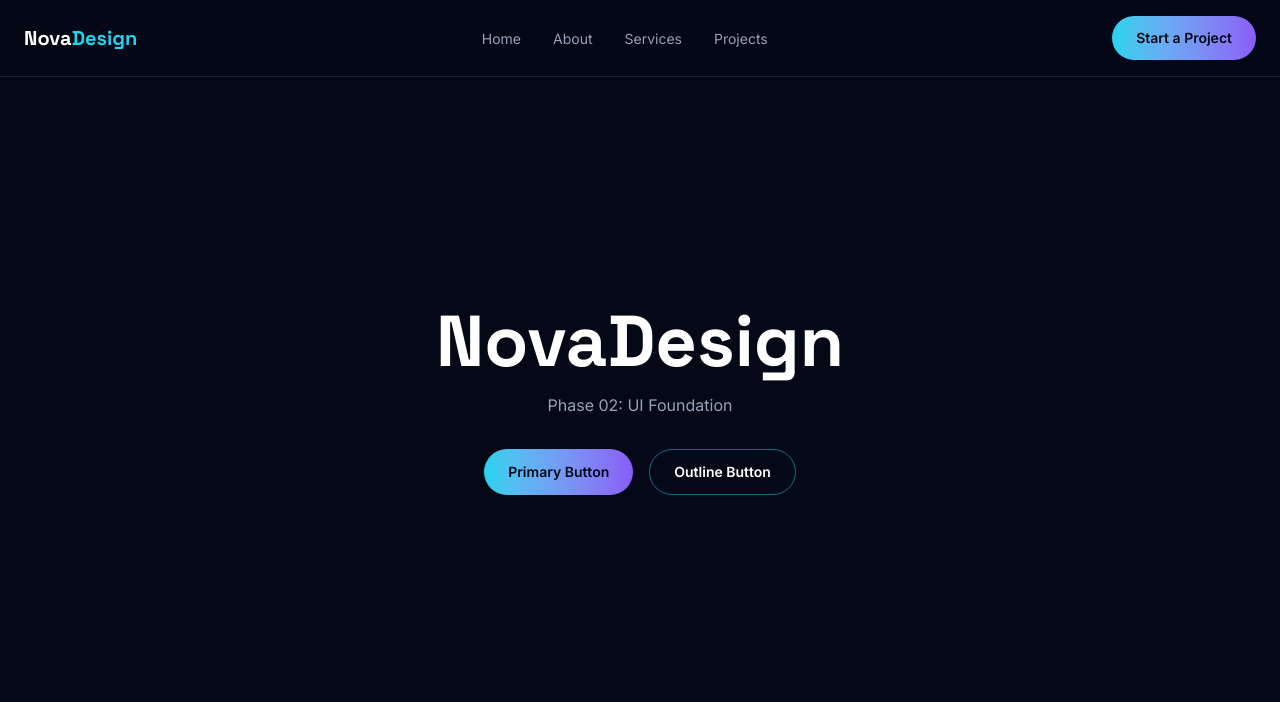
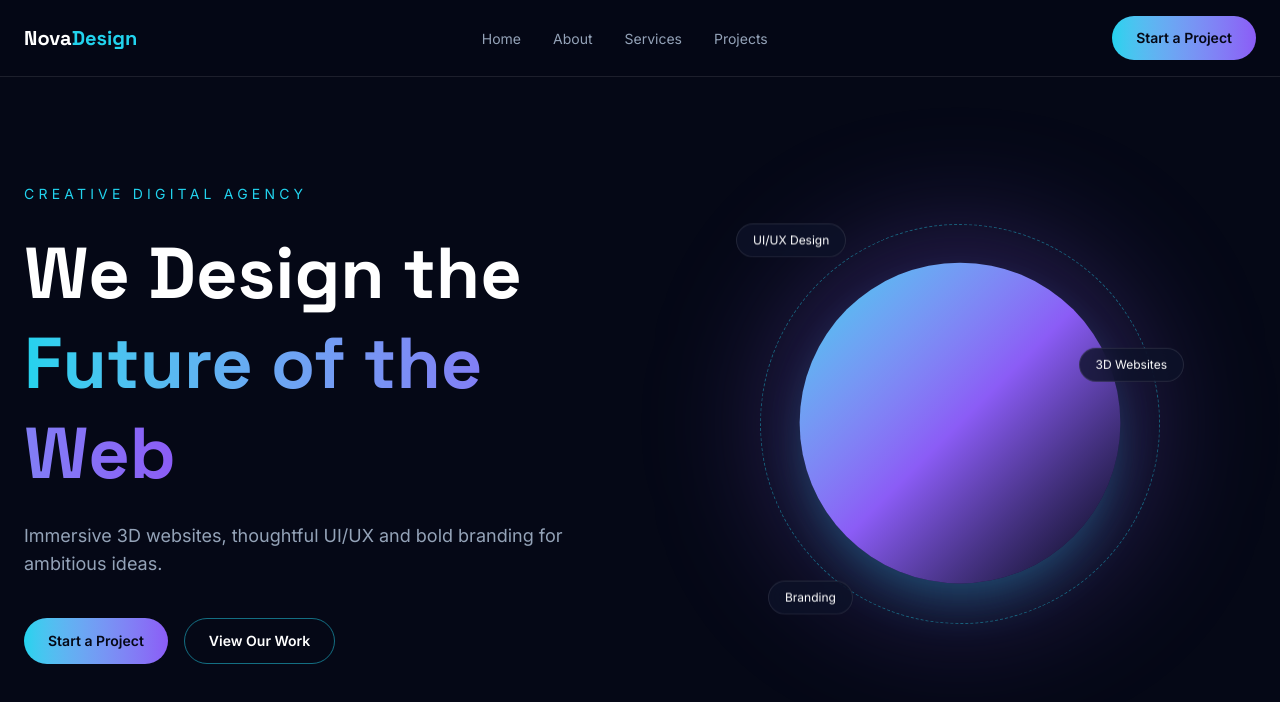
Before and after one commit to ShaheekaFarvin/NovaDesign_3D, a React (Vite) app: page / in a window 1280 px wide. Shown: the top 702 px of the page. Built offline with nearby package versions, Linux system fonts and the light colour scheme.

Commit message:
feat: add animated hero section

```diff
--- a/package.json
+++ b/package.json
@@ -12,6 +12,7 @@
   "dependencies": {
     "@tailwindcss/vite": "^4.3.5",
     "lucide-react": "^1.81.0",
+    "motion": "^14.14.0",
     "react": "^19.3.1",
     "react-dom": "^19.3.1",
     "tailwindcss": "^4.3.5"
--- a/src/App.jsx
+++ b/src/App.jsx
@@ -1,22 +1,15 @@
+import { MotionConfig } from 'motion/react'
 import Navbar from './components/layout/Navbar'
-import Button from './components/ui/Button'
+import Hero from './sections/Hero'
 
 function App() {
   return (
-    <>
+    <MotionConfig reducedMotion="user">
       <Navbar />
-      <main
-        id="home"
-        className="flex min-h-screen flex-col items-center justify-center px-6 text-center"
-      >
-        <h1 className="text-5xl font-bold md:text-7xl">NovaDesign</h1>
-        <p className="mt-4 text-soft">Phase 02: UI Foundation</p>
-        <div className="mt-8 flex flex-wrap justify-center gap-4">
-          <Button>Primary Button</Button>
-          <Button variant="outline">Outline Button</Button>
-        </div>
+      <main>
+        <Hero />
       </main>
-    </>
+    </MotionConfig>
   )
 }
 
--- /dev/null
+++ b/src/components/ui/OrbPlaceholder.jsx
@@ -0,0 +1,42 @@
+import { motion } from 'motion/react'
+
+const labels = [
+  { text: 'UI/UX Design', position: 'left-0 top-8', delay: 0 },
+  { text: '3D Websites', position: 'right-0 top-1/3', delay: 1 },
+  { text: 'Branding', position: 'bottom-8 left-8', delay: 2 },
+]
+
+function OrbPlaceholder() {
+  return (
+    <div className="relative mx-auto aspect-square w-full max-w-md">
+      <div className="absolute inset-10 rounded-full bg-plasma/30 blur-3xl" />
+
+      <motion.div
+        aria-hidden="true"
+        className="absolute inset-16 rounded-full bg-linear-to-br from-neon via-plasma to-night shadow-2xl shadow-neon/30"
+        animate={{ y: [0, -16, 0], scale: [1, 1.04, 1] }}
+        transition={{ duration: 6, repeat: Infinity, ease: 'easeInOut' }}
+      />
+
+      <motion.div
+        aria-hidden="true"
+        className="absolute inset-6 rounded-full border border-dashed border-neon/40"
+        animate={{ rotate: 360 }}
+        transition={{ duration: 30, repeat: Infinity, ease: 'linear' }}
+      />
+
+      {labels.map((label) => (
+        <motion.span
+          key={label.text}
+          className={`absolute rounded-full border border-white/10 bg-surface/80 px-4 py-2 text-xs backdrop-blur-md ${label.position}`}
+          animate={{ y: [0, -10, 0] }}
+          transition={{ duration: 4, delay: label.delay, repeat: Infinity, ease: 'easeInOut' }}
+        >
+          {label.text}
+        </motion.span>
+      ))}
+    </div>
+  )
+}
+
+export default OrbPlaceholder
--- /dev/null
+++ b/src/sections/Hero.jsx
@@ -0,0 +1,52 @@
+import { motion } from 'motion/react'
+import Button from '../components/ui/Button'
+import OrbPlaceholder from '../components/ui/OrbPlaceholder'
+
+const fadeUp = {
+  hidden: { opacity: 0, y: 40 },
+  visible: { opacity: 1, y: 0, transition: { duration: 0.8, ease: 'easeOut' } },
+}
+
+const container = {
+  hidden: {},
+  visible: { transition: { staggerChildren: 0.15 } },
+}
+
+function Hero() {
+  return (
+    <section id="home" className="relative flex min-h-screen items-center overflow-hidden px-6 pb-16 pt-28">
+      <div className="mx-auto grid w-full max-w-7xl items-center gap-12 lg:grid-cols-2">
+        <motion.div
+          variants={container}
+          initial="hidden"
+          animate="visible"
+          className="text-center lg:text-left"
+        >
+          <motion.p variants={fadeUp} className="text-sm uppercase tracking-[0.3em] text-neon">
+            Creative Digital Agency
+          </motion.p>
+
+          <motion.h1 variants={fadeUp} className="mt-6 text-5xl font-bold leading-tight md:text-7xl">
+            We Design the{' '}
+            <span className="bg-linear-to-r from-neon to-plasma bg-clip-text text-transparent">
+              Future of the Web
+            </span>
+          </motion.h1>
+
+          <motion.p variants={fadeUp} className="mx-auto mt-6 max-w-xl text-lg text-soft lg:mx-0">
+            Immersive 3D websites, thoughtful UI/UX and bold branding for ambitious ideas.
+          </motion.p>
+
+          <motion.div variants={fadeUp} className="mt-10 flex flex-wrap justify-center gap-4 lg:justify-start">
+            <Button href="#contact">Start a Project</Button>
+            <Button href="#projects" variant="outline">View Our Work</Button>
+          </motion.div>
+        </motion.div>
+
+        <OrbPlaceholder />
+      </div>
+    </section>
+  )
+}
+
+export default Hero
```
Also changed, not shown: 1 other file (tests, documents, lock files or other folders).
